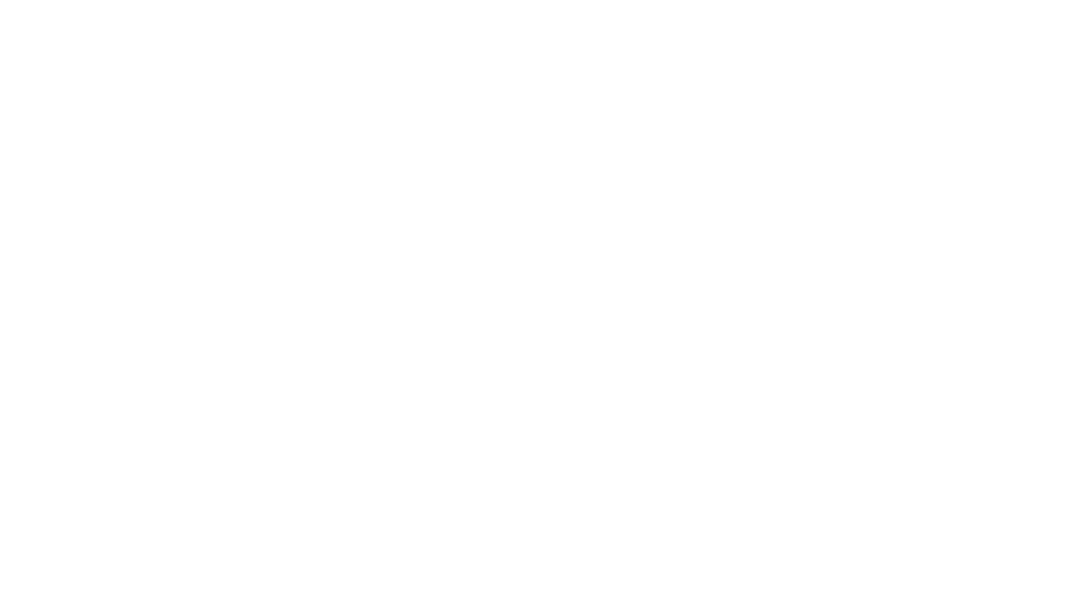
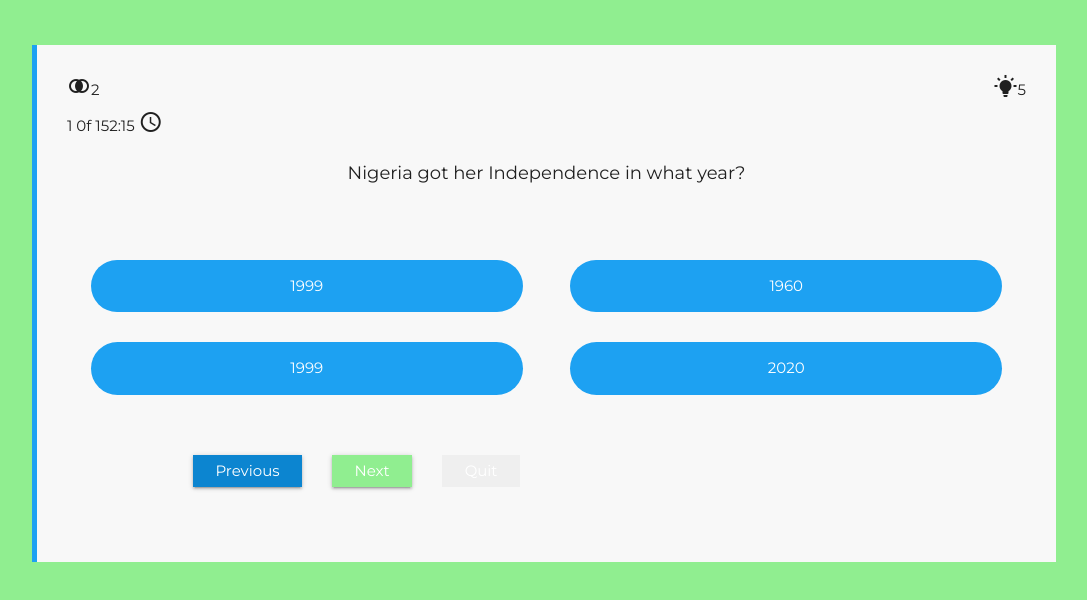
Before and after one commit to Sambalicious/reactQuizApp, a React (Create React App) app: page /play/quiz in a window 1280 px wide. Shown: the top 600 px of the page, without its empty margins (96-1183 px from the left). Built offline with nearby package versions, Linux system fonts and the light colour scheme.

Commit message:
added the quiz page with some stylings

```diff
--- a/src/App.js
+++ b/src/App.js
@@ -2,6 +2,7 @@
 import {BrowserRouter as Router, Switch, Route} from 'react-router-dom'
 import Home from './components/Home';
 import Instructions from './components/Instructions';
+import Play from './components/quiz/Play';
 
 const App = () => {
   return (
@@ -10,6 +11,7 @@
           <Switch>
           <Route path="/" exact component={Home} />
           <Route path="/play/instructions" exact component={Instructions}/>
+          <Route path="/play/quiz" exact component={Play} />
           </Switch>
         </Router>
     </div>
--- a/src/components/Instructions.jsx
+++ b/src/components/Instructions.jsx
@@ -1,5 +1,5 @@
 import React, { Component, Fragment } from 'react';
-import {LInk} from 'react-router-dom';
+import { Link } from 'react-router-dom';
 import { Helmet } from 'react-helmet';
 import answer from '../assets/img/answer.png';
 import fifty from '../assets/img/fiftyFifty.PNG';
@@ -31,7 +31,7 @@
                     <li>For Each quiz, you can have 2 lifelines namely:
                         <ul className="sublist">
                             <li>2 50-50 chances</li>
-                            <li>hints lifeline</li>
+                            <li>5 Hints lifeline</li>
                         </ul>
 
                     </li>
@@ -42,14 +42,19 @@
                     </li>
                     <li>Selecting the icon
                     <span className="mdi mdi-lightbulb-on mdi-24px lifeline icon"></span>.
-                        Will remove on wrong answer, one at a time. You can use this option
+                        Will remove one wrong answer, one at a time. You can use this option
                          as many times
                         on a question
                         <img src={hints} alt="demo hints options"/>
                      </li>
-                     <li>You can quit the game at any point by clicking on the quit button</li>
-
+                     <li>You can quit the game at any point by clicking on the quit button, after which your scores will be revealed</li>
+                    <li> The timer starts as soon as the game loads</li>
+                    <li>if you are ready to proceed, click the let's do this icon</li>
                 </ul>
+                <div>
+                    <span className="left"><Link to="/">No, take me back</Link></span>
+                    <span className="right"><Link to="/play/quiz">Let's do this</Link></span>
+                    </div>
         </div>
         </Fragment>
      );
--- /dev/null
+++ b/src/components/quiz/Play.jsx
@@ -0,0 +1,47 @@
+import React, { Component, Fragment } from 'react';
+import {Helmet} from 'react-helmet';
+
+
+
+class Play extends Component {
+    state = {  }
+    render() {
+        return (
+            <Fragment>
+                <Helmet>
+                    <title> Quiz Page</title>
+                </Helmet>
+
+                <div className="questions">
+                    <div className="lifeline-container">
+                        <p><span className="mdi mdi-set-center mdi-24px lifeline-icon"></span>2<span className="lifeline"></span></p>
+                        <p><span className="mdi mdi-lightbulb-on mdi-24px lifeline-icon"></span>5<span className="lifeline"></span></p>
+                    </div>
+                        <div>
+                            <p><span>1 0f 15</span>
+                           2:15 <span className="mdi mdi-clock-outline mdi-24px"></span>
+                            </p>
+                        </div>
+
+                    <h4>Nigeria got her Independence in what year?</h4>
+                    <div className="options">
+                        <p className="option">1999</p>
+                        <p className="option">1999</p>
+                    </div>
+                        <div className="options">
+                        <p className="option">1960</p>
+                        <p className="option">2020</p>
+                        </div>
+
+                        <div className="btn-container">
+                            <button>Previous</button>
+                            <button>Next</button>
+                            <button> Quit</button>
+                        </div>
+                </div>
+            </Fragment>
+         );
+    }
+}
+
+export default Play;
--- /dev/null
+++ b/src/styles/_instructions.scss
@@ -0,0 +1,42 @@
+
+
+.instructions{
+    border: 4px solid darken($color:$off-white, $amount: 10%);
+    border-radius: 5px;
+    margin-top: $large;
+    margin-bottom: $large;
+    padding:  $medium $large;
+
+    h1{
+        color: $off-dark;
+        text-align: center;
+        font-size: $medium;
+    }
+
+    .lifeline{
+        position: relative;
+        top: -3px;
+
+    }
+
+    .lifeline-icon{
+        color: $green;
+        cursor: pointer;
+    }
+    .browser-default{
+        padding-left: 30px;
+        margin: 10px 0 15px 0;
+    }
+
+    img{
+        width: 80%;
+        height: 50%;
+    }
+}
+
+@media screen and (max-width: 768px){
+    .instructions img{
+        width: 100% !important;
+        height: 150% !important;
+    }
+}
--- /dev/null
+++ b/src/styles/_play.scss
@@ -0,0 +1,91 @@
+body{
+    background-color:lightgreen;
+}
+
+.questions{
+    background-color: $off-white;
+    border-left: 5px solid $blue;
+    width: 80%;
+    margin: $large auto 0 auto;
+    padding: $small-medium $medium;
+
+    .lifeline-container{
+        display: flex;
+        justify-content: space-between;
+
+
+    }
+
+    .lifeline{
+        position: relative;
+        top: -3px;
+
+    }
+    h4{
+        font-size: 1.2rem;
+        margin-bottom: $large;
+        text-align: center;
+        line-height: 1.5rem;
+    }
+
+    .options{
+        display: inline-block;
+        width: 50%;
+
+    }
+
+
+    .option{
+        background-color: $blue;
+        border-radius: $button-radius;
+        color: $white;
+        cursor: pointer;
+        margin: $medium auto;
+        padding: $normal;
+        transition: 0.3s linear all;
+        text-align: center;
+        width: 90%;
+    }
+
+    .option:hover{
+        background-color: darken($color: $blue, $amount: 20%);
+    }
+      .btn-container{
+          display: flex;
+          justify-content: flex-start;
+          margin: 0 auto $small-medium auto;
+          padding: $medium;
+          width: 80%;
+      }
+
+      .btn-container button{
+          border: none;
+          cursor: pointer;
+          color: $white;
+          font-family: $montserrat;
+          margin-right: $medium;
+          padding: $xtra-small $small-medium;
+      }
+
+      .btn-container button:first-child{
+            background-color: darken($color: $blue, $amount: 10%);
+            box-shadow: $shadow;
+            transition: 0.2s linear all;
+
+      }
+
+      .btn-container button:first-child:hover{
+          background-color: darken($color: $blue, $amount: 10%);
+      }
+
+      .btn-container button:nth-child(2){
+        background-color: $green;
+        box-shadow: $shadow;
+        transition: 0.2s linear all;
+    }
+
+        .btn-container button:nth-child(2):hover{
+            background-color: darken($color: $green, $amount: 10%);
+        }
+
+}
--- a/src/styles/base/_settings.scss
+++ b/src/styles/base/_settings.scss
@@ -8,6 +8,8 @@
 $green: lightgreen;
 $red: #ea4355;
 $blue: #1da1f2;
+$off-dark :#333;
+$white: #fff;
 
 //sizes
 $xtra-small: 0.5rem;
--- a/src/styles/styles.scss
+++ b/src/styles/styles.scss
@@ -1,9 +1,7 @@
 
 @import url('https://fonts.googleapis.com/css?family=Montserrat&display=swap');
-
-
 @import './base/base';
 @import './base/settings';
-
-
 @import './home';
+@import './instructions';
+@import './play';
```
